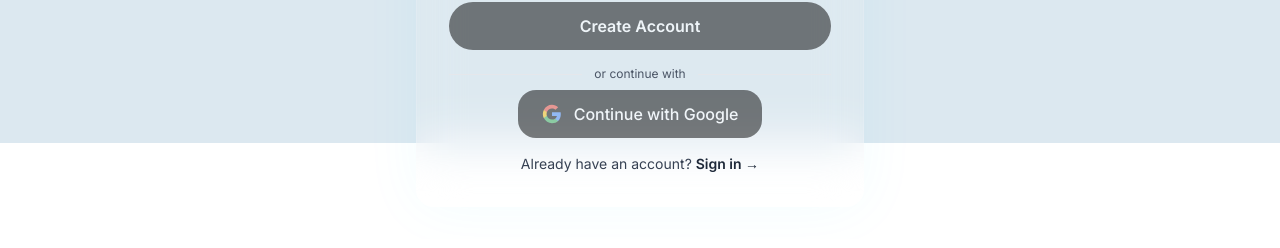
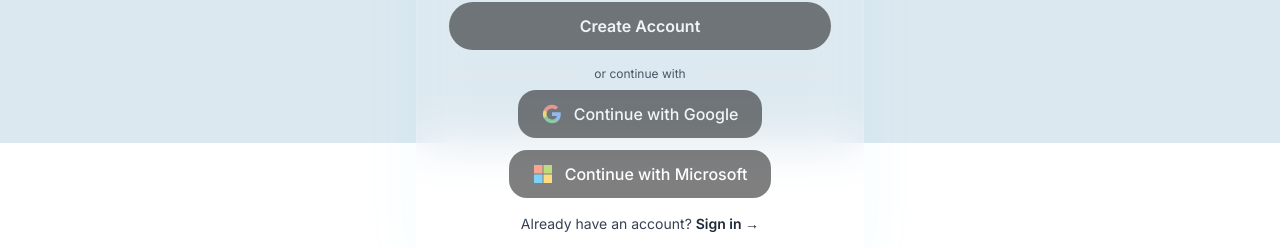
Before and after one commit to Sadab-Munshi/finflow-frontend, a Next.js app: page /signup in a window 1280 px wide. Shown: the part 657-905 px from the top of the page. Built offline with nearby package versions, Linux system fonts and the light colour scheme; no server answers.

Commit message:
Add Microsoft OAuth sign-in

```diff
--- a/components/auth/LoginForm.tsx
+++ b/components/auth/LoginForm.tsx
@@ -11,6 +11,7 @@ import Link from 'next/link'
 import { useRouter } from 'next/navigation'
 import TurnstileWidget, { TurnstileInstance } from './TurnstileWidget'
 import GoogleButton from './GoogleButton'
+import MicrosoftButton from './MicrosoftButton'
 import { authVerifyTurnstile, authWelcomeEmail } from '@/lib/api-client'
 
 const schema = z.object({
@@ -213,8 +214,11 @@ export default function LoginForm() {
         <div className="flex-1 h-px bg-gray-200" />
       </div>
 
-      {/* Google Button - Outside form to prevent validation */}
-      <GoogleButton />
+      {/* OAuth buttons - Outside form to prevent validation */}
+      <div className="flex flex-col items-center gap-3">
+        <GoogleButton />
+        <MicrosoftButton />
+      </div>
 
       <p className="text-center text-gray-700 text-sm">
         New to FinFlow?{' '}
--- /dev/null
+++ b/components/auth/MicrosoftButton.tsx
@@ -0,0 +1,42 @@
+'use client'
+
+import { useState } from 'react'
+import { createClient } from '@/lib/supabase/client'
+
+interface MicrosoftButtonProps {
+  disabled?: boolean
+}
+
+export default function MicrosoftButton({ disabled }: MicrosoftButtonProps) {
+  const [loading, setLoading] = useState(false)
+
+  const handleMicrosoftLogin = async () => {
+    setLoading(true)
+    const supabase = createClient()
+    await supabase.auth.signInWithOAuth({
+      provider: 'azure',
+      options: {
+        redirectTo: `${window.location.origin}/auth/callback`,
+        scopes: 'email',
+      },
+    })
+    setLoading(false)
+  }
+
+  return (
+    <button
+      onClick={handleMicrosoftLogin}
+      disabled={loading || disabled}
+      className="flex items-center justify-center gap-3 bg-black text-white rounded-2xl px-6 py-3 font-medium hover:bg-gray-900 transition-all mx-auto disabled:opacity-50 disabled:cursor-not-allowed"
+    >
+      {/* Microsoft SVG Icon */}
+      <svg width="20" height="20" viewBox="0 0 20 20" aria-hidden="true">
+        <path fill="#F25022" d="M1 1h8.5v8.5H1z" />
+        <path fill="#7FBA00" d="M10.5 1H19v8.5h-8.5z" />
+        <path fill="#00A4EF" d="M1 10.5h8.5V19H1z" />
+        <path fill="#FFB900" d="M10.5 10.5H19V19h-8.5z" />
+      </svg>
+      {loading ? 'Connecting...' : 'Continue with Microsoft'}
+    </button>
+  )
+}
--- a/components/auth/SignupForm.tsx
+++ b/components/auth/SignupForm.tsx
@@ -11,6 +11,7 @@ import Link from 'next/link'
 import { useRouter } from 'next/navigation'
 import TurnstileWidget, { TurnstileInstance } from './TurnstileWidget'
 import GoogleButton from './GoogleButton'
+import MicrosoftButton from './MicrosoftButton'
 import { authVerifyTurnstile } from '@/lib/api-client'
 
 const schema = z.object({
@@ -292,8 +293,11 @@ export default function SignupForm() {
         <div className="flex-1 h-px bg-gray-200" />
       </div>
 
-      {/* Google Button - Outside form to prevent validation */}
-      <GoogleButton disabled={!agreedToTerms} />
+      {/* OAuth buttons - Outside form to prevent validation */}
+      <div className="flex flex-col items-center gap-3">
+        <GoogleButton disabled={!agreedToTerms} />
+        <MicrosoftButton disabled={!agreedToTerms} />
+      </div>
 
       <p className="text-center text-gray-700 text-sm">
         Already have an account?{' '}
```
